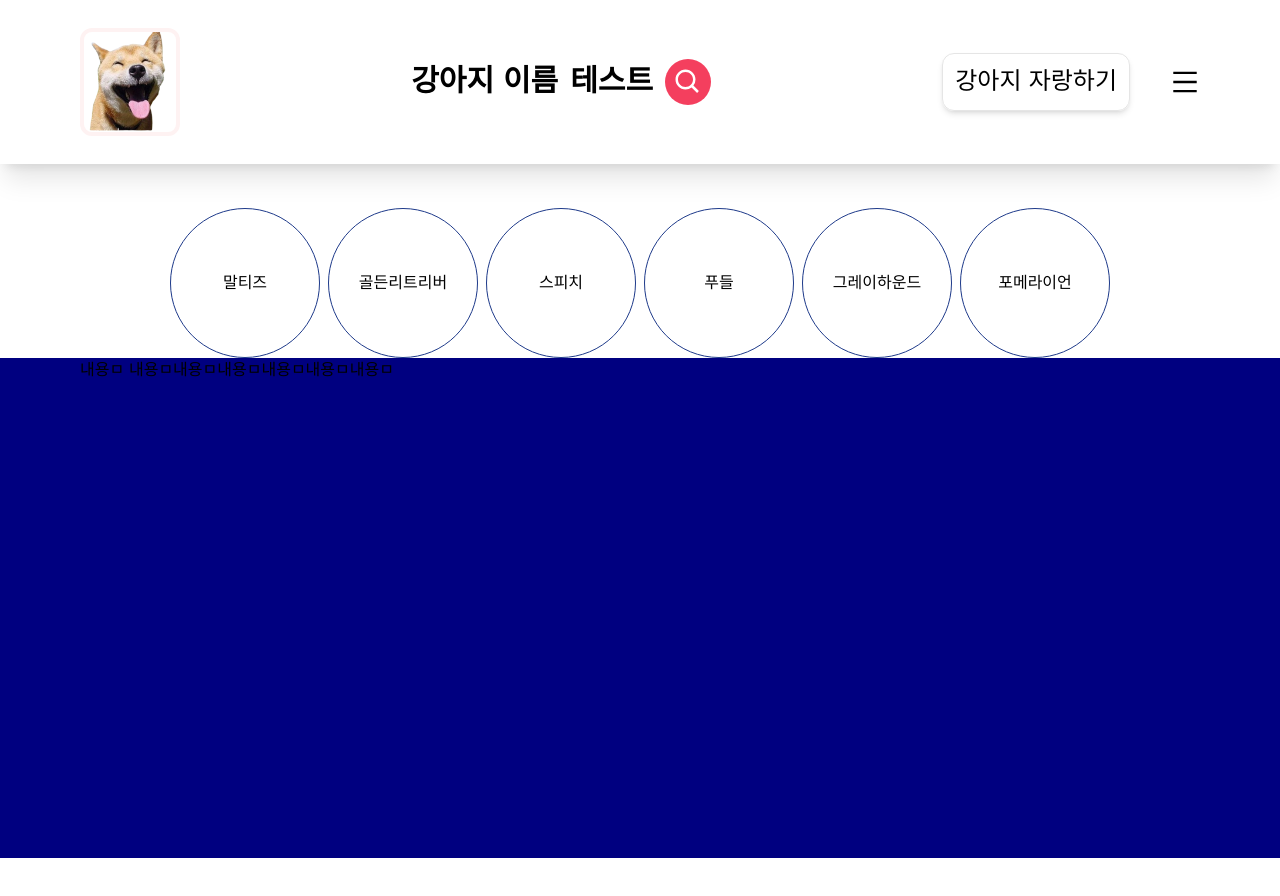
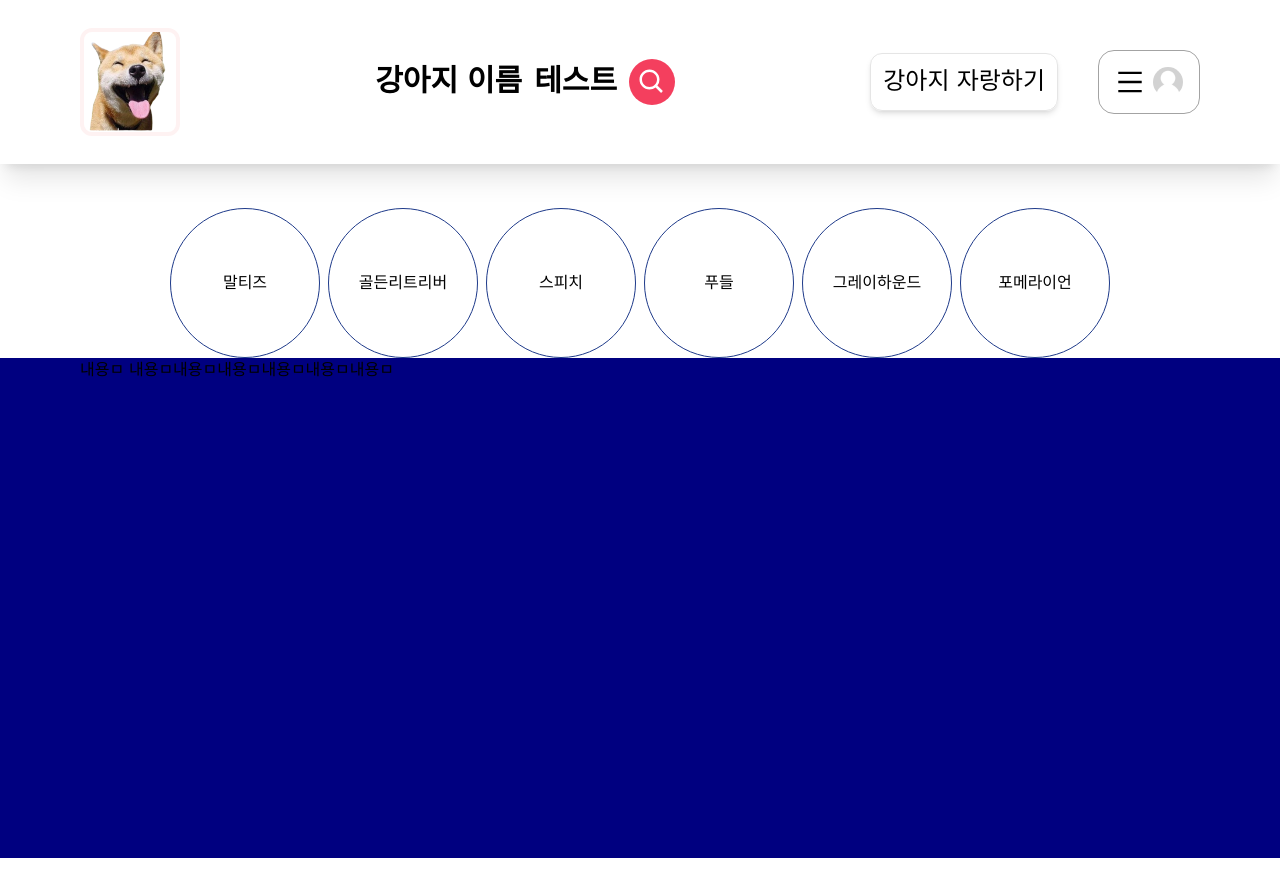
Before and after one commit to KwangminNam/look-my-dog, a Next.js app: page / in a window 1280 px wide. Shown: the top 896 px of the page. Built offline with nearby package versions, Linux system fonts and the light colour scheme; no server answers.

Commit message:
feat: Avator , userPlaceholder image

```diff
--- /dev/null
+++ b/app/components/Avator.tsx
@@ -0,0 +1,19 @@
+"use client";
+
+import Image from "next/image";
+
+interface AvatorPropsType {
+  imgSrc: string | null | undefined;
+}
+
+export default function Avator({ imgSrc }: AvatorPropsType) {
+  return (
+    <Image
+      className="rounded-full"
+      src={imgSrc || "/images/userPlaceholder.jpg"}
+      alt="사용자 placeholder"
+      width={30}
+      height={30}
+    />
+  );
+}
--- a/app/components/Button.tsx
+++ b/app/components/Button.tsx
@@ -16,10 +16,8 @@ function Button({ borderColor, label, bgColor, onClick , icon:Icon}: ButtonProps
       className={`
        w-full
       rounded-xl
-      bg-sky-500
       h-24
-      ${bgColor ? 'bg-sky-500/100' : 'bg-red-500'}
-      ${bgColor ? 'border border-solid border-black' : 'border-none'}
+      ${bgColor ? 'bg-red-500' : 'bg-sky-500'}
       text-3xl
       relative
       text-white
--- a/app/components/navBar/Hamberger.tsx
+++ b/app/components/navBar/Hamberger.tsx
@@ -1,4 +1,5 @@
 "use client";
+
 import { useState } from "react";
 import { AiOutlineMenu } from "react-icons/ai";
 import MenuItem from "./MenuItem";
@@ -7,6 +8,7 @@ import useRegisterModal from "../../hooks/useRegisterModal";
 import usePostModal from "../../hooks/usePostModal";
 import { User } from "@prisma/client";
 import { signOut } from "next-auth/react";
+import Avator from "../Avator";
 
 interface HambergerMenuProps {
   loggedInUser?: User | null;
@@ -33,15 +35,16 @@ export default function Hamberger({ loggedInUser }: HambergerMenuProps) {
       >
         강아지 자랑하기
       </button>
-      <div className="cursor-pointer hover:shadow-md" onClick={setToggleOpen}>
+      <div className="p-4 border border-solid border-neutral-400 cursor-pointer flex gap-2 hover:shadow-md rounded-2xl" onClick={setToggleOpen}>
         <AiOutlineMenu size={30} />
+        <Avator imgSrc={null}/>
       </div>
       {isOpen && (
         <div className="absolute top-12 right-0">
           <div className="w-[120px] flex flex-col bg-white rounded-xl border border-solid border-black">
             {loggedInUser ? (
               <>
-                <MenuItem label="로그아웃" onClick={() => signOut()} />
+                <MenuItem label="로그아웃" onClick={() =>{ signOut()}} />
                 <MenuItem label="내 정보" onClick={registerModal.actionOpen} />
                 <MenuItem label="내 정보" onClick={registerModal.actionOpen} />
                 <MenuItem label="내 정보" onClick={registerModal.actionOpen} />
```
Also changed, not shown: public/images/userPlaceholder.jpg (added).
